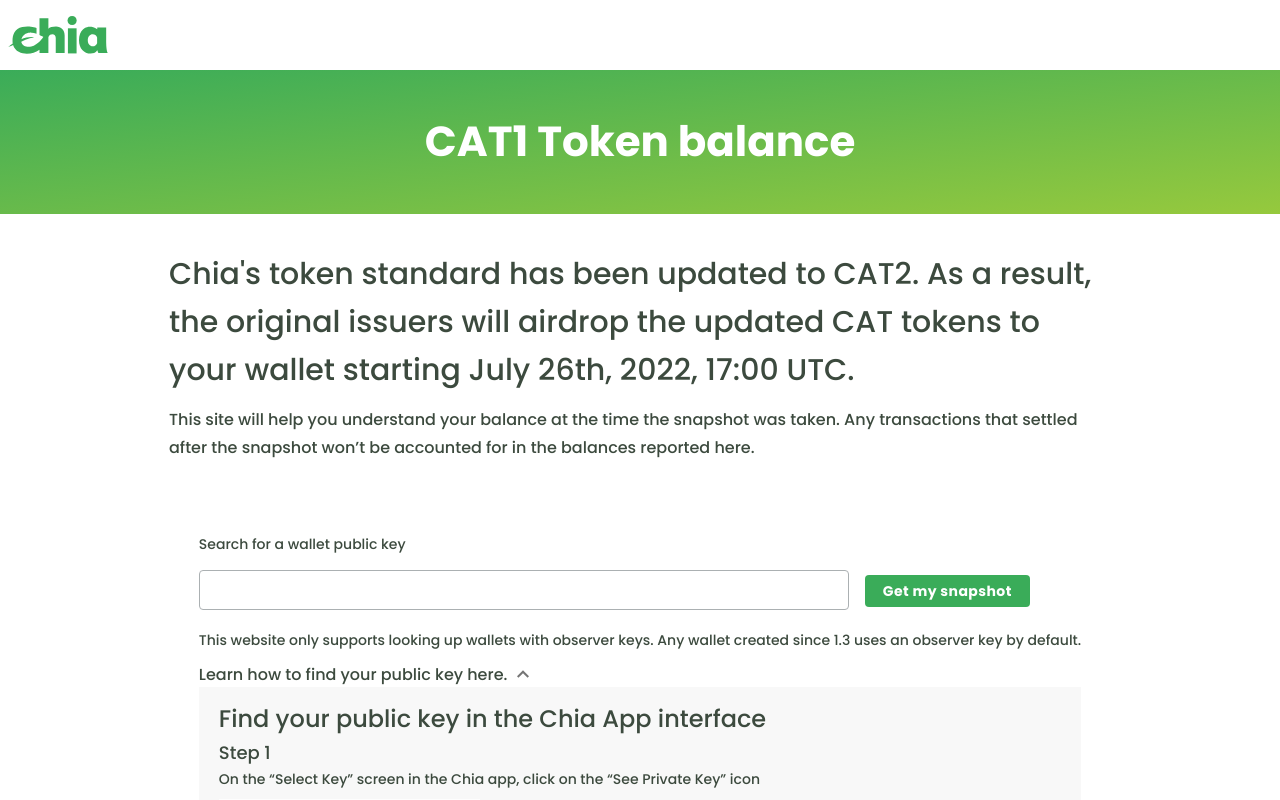
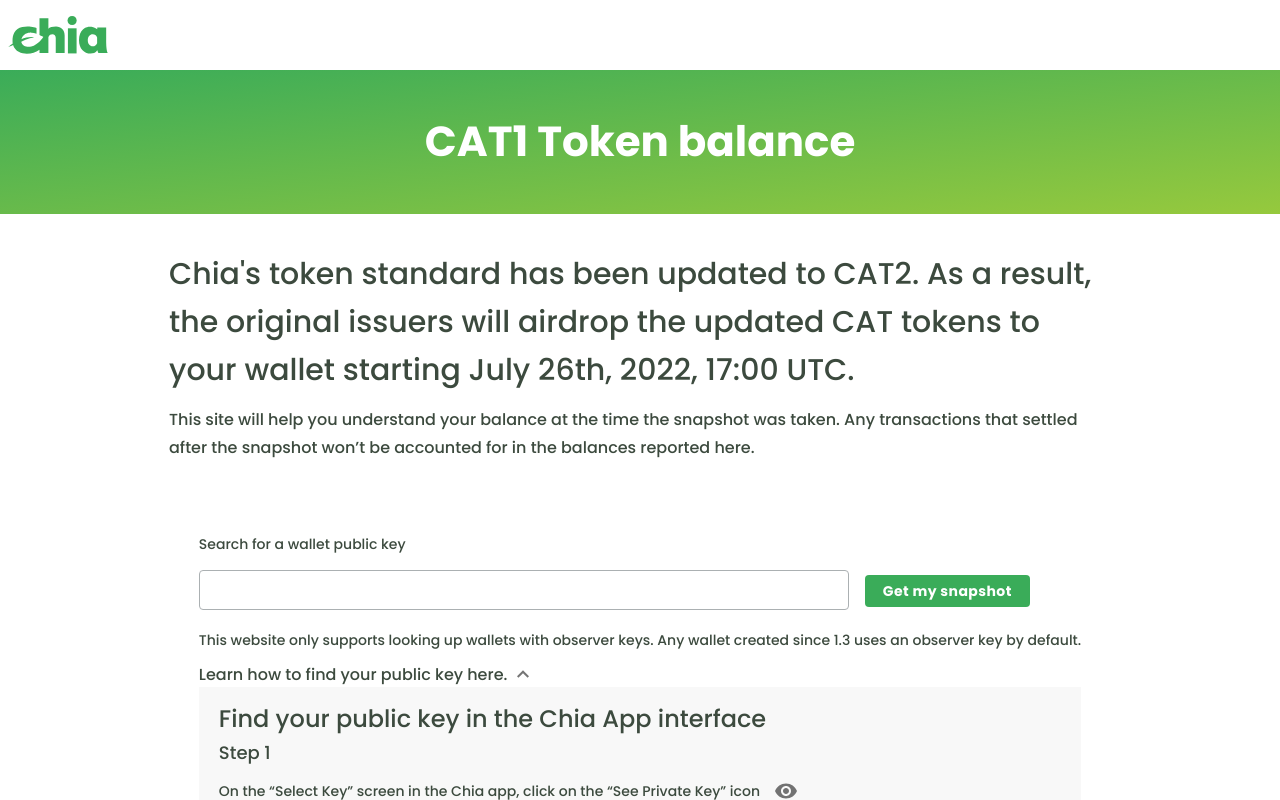
Before and after one commit to PinkDiamond1/cat1-balance, a React app in the folder webpack/: page / in a window 1280 px wide. Both pictures are taken after a click on the element "Learn how to find your public key here.". Shown: the top 800 px of the page. Built offline with nearby package versions, Linux system fonts and the light colour scheme.

Commit message:
missed eye svg icon

```diff
--- a/webpack/src/ts/App.css.ts
+++ b/webpack/src/ts/App.css.ts
@@ -221,4 +221,14 @@
   font-weight: 400;
 `;
 
+css.TextEyeIcon = styled.div`
+  img {
+    position: relative;
+    display: inline-block;
+    vertical-align: middle;
+    margin-left: 10px;
+    top: -1px;
+  }
+`;
+
 export default css;
--- a/webpack/src/ts/App.tsx
+++ b/webpack/src/ts/App.tsx
@@ -243,7 +243,11 @@
       <css.LearnMore>
         <h2>Find your public key in the Chia App interface</h2>
         <h3>Step 1</h3>
-        <h4>On the “Select Key” screen in the Chia app, click on the “See Private Key” icon </h4>
+        <h4>
+          <css.TextEyeIcon>
+            On the “Select Key” screen in the Chia app, click on the “See Private Key” icon <img src="/img/eye.svg" />
+          </css.TextEyeIcon>
+        </h4>
         <img src="/img/select-key.png" />
         <h3>Step 2</h3>
         <h4>Copy the Public Key from the list of keys available. </h4>
```
Also changed, not shown: webpack/src/img/eye.svg (added).
